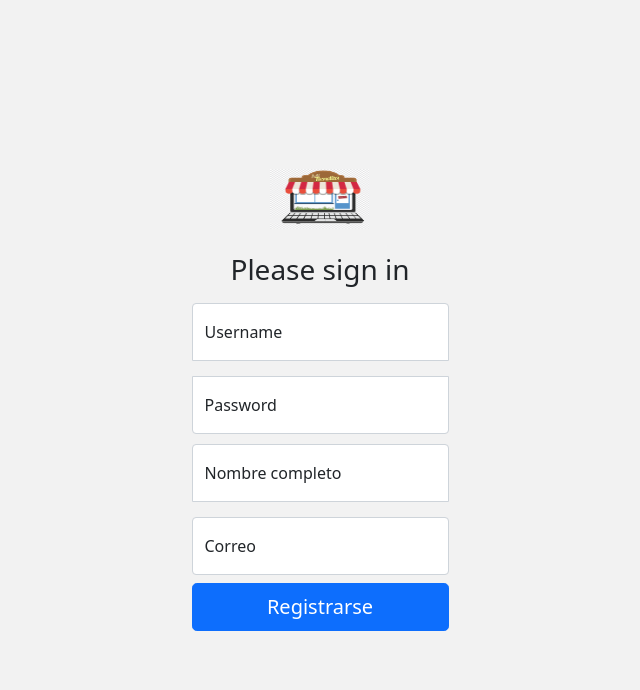
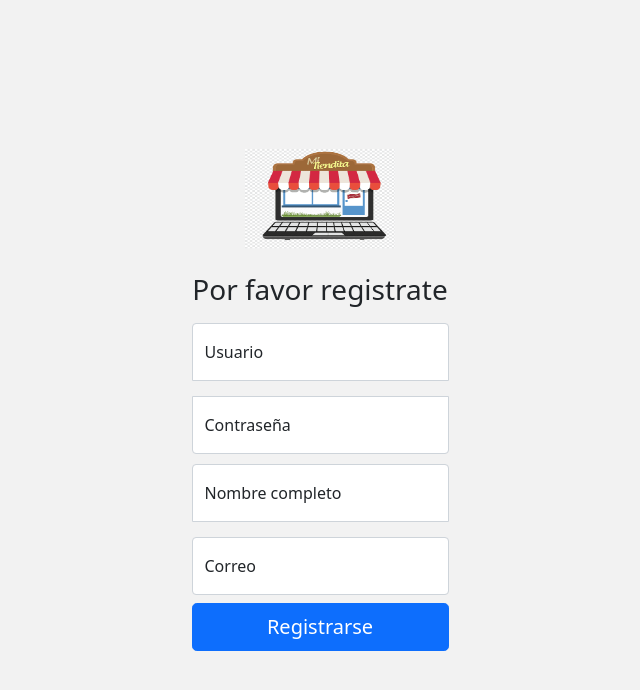
Before and after one commit to darlenys28/proyecto, a Flask app: page /registrarse in a window 1280 px wide. Shown: the top 690 px of the page, without its empty margins (320-960 px from the left). Run offline with Flask 3, Linux system fonts and the light colour scheme; some libraries are stand-ins or nearby versions.

Commit message:
cambios admin

```diff
--- a/src/templates/registrarse.html
+++ b/src/templates/registrarse.html
@@ -8,7 +8,7 @@
 {% block body %}
 <form class="form-signin" action="/register" method="POST">
 
-    <img class="mb-4" src="{{ url_for('static', filename='img/tiendaInfor.png') }}" alt="" width="100" height="60">
+    <img class="mb-4" src="{{ url_for('static', filename='img/tiendaInfor.png') }}" alt="" width="150" height="100">
     {% with messages = get_flashed_messages() %}
 
     {% if messages %}
@@ -22,17 +22,17 @@
     {% endif %}
 
     {% endwith %}
-    <h1 class="h3 mb-3 fw-normal">Please sign in</h1>
+    <h1 class="h3 mb-3 fw-normal">Por favor registrate</h1>
     <input type="hidden" name="csrf_token" value="{{ csrf_token() }}">
 
     <div class="form-floating mb-2">
         <input type="text" class="form-control" id="username" name="username" placeholder="Username">
-        <label for="username">Username</label>
+        <label for="username">Usuario</label>
     </div>
 
     <div class="form-floating mt-2">
         <input type="password" class="form-control" name="password" placeholder="Password">
-        <label for="password">Password</label>
+        <label for="password">Contraseña</label>
     </div>
 
     <div class="form-floating mb-2">
```
